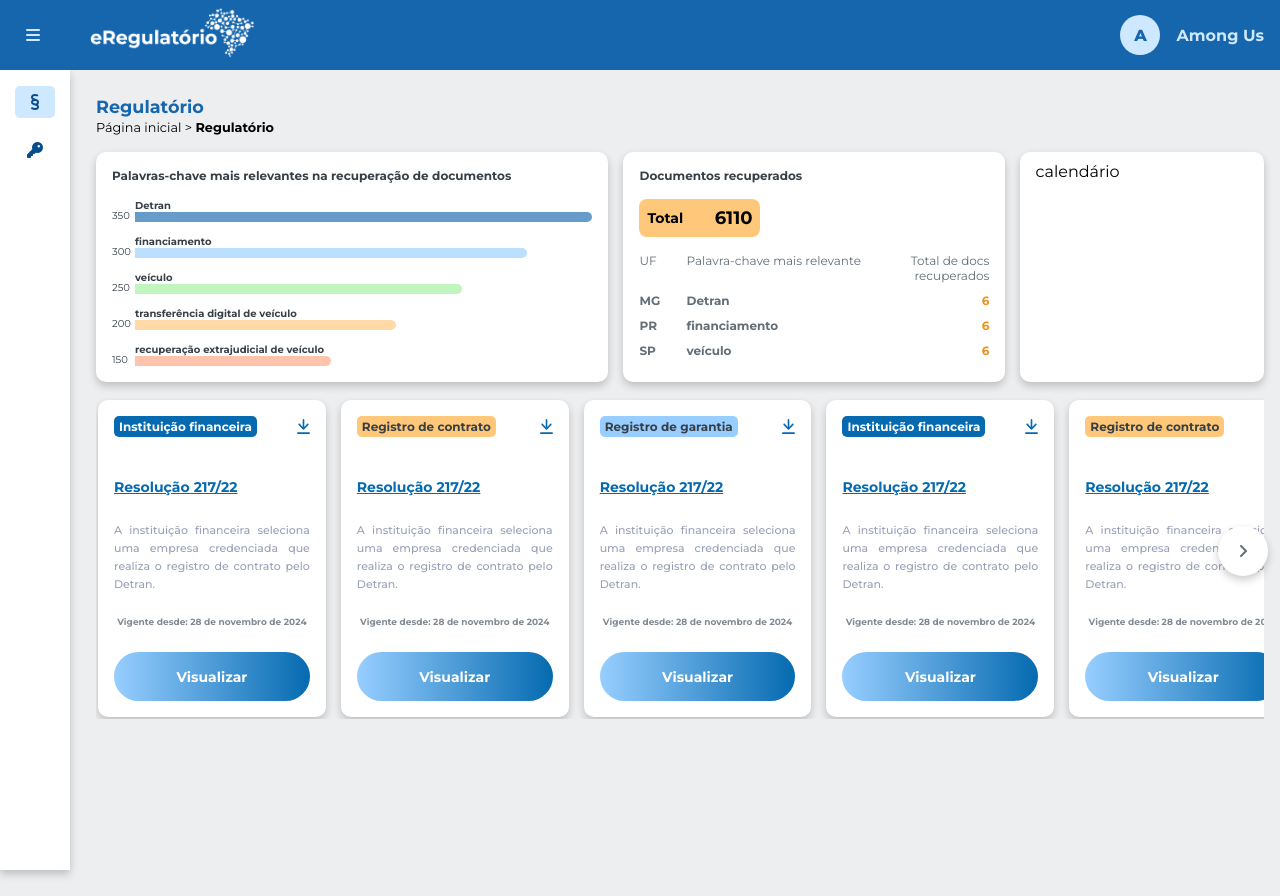
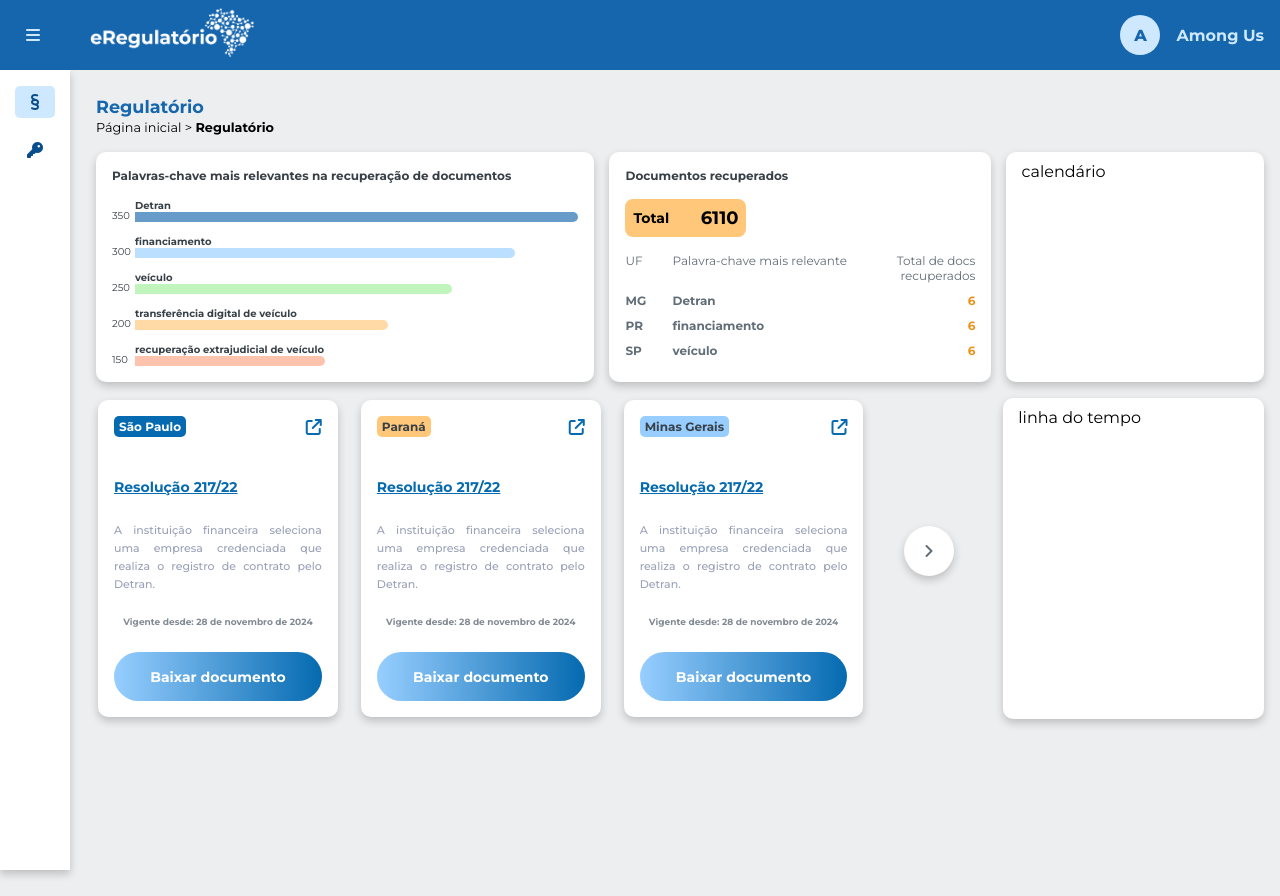
Before and after one commit to nicoledalarmelina/hackathon-among-us, an Angular app: page / in a window 1280 px wide. Built offline with nearby package versions, Linux system fonts and the light colour scheme.

Commit message:
feat: dashboard

```diff
--- a/src/app/core/models/dashboard/documento-recuperado.model.ts
+++ b/src/app/core/models/dashboard/documento-recuperado.model.ts
@@ -1,7 +1,7 @@
 import { TipoDocumento } from "../../enums/tipoDocumento.enum";
 
 export class DocumentoRecuperado {
-    tipoDocumento: TipoDocumento;
+    uf: string;
     titulo: string;
     resumo: string;
     vigencia: Date;
--- a/src/app/pages/dashboard/dashboard.component.html
+++ b/src/app/pages/dashboard/dashboard.component.html
@@ -9,20 +9,25 @@
         <app-listagem-docs-uf></app-listagem-docs-uf>
     </div>
 
-    <div class="card teste">
+    <div class="card calendar">
         calendário
     </div>
 </div>
 
-<div class="arrow left" (click)="clickLeftArrow()" *ngIf="index > 0"><i class="fa-solid fa-angle-left"></i></div>
-<div class="arrow right" (click)="clickRightArrow()" *ngIf="totalIndexes > index + 1"><i
-        class="fa-solid fa-angle-right"></i></div>
+<div class="arrow right" (click)="clickRightArrow()" matTooltip="Ver todos os documentos recuperados">
+    <i class="fa-solid fa-angle-right"></i>
+</div>
 
-<section class="docs-carousel">
-    <!-- <div class="row" [ngStyle]="{ 'transform': 'translateX(-' + slidePositon + '%)' }"> -->
-    <div class="row carousel" [ngStyle]="{'transform': 'translate(' + slidePositon + 'vw)'}">
-        <div *ngFor="let documento of listaDocumentos" class="teste">
+<div class="row mr-1 mb-1">
+    <section class="docs-carousel">
+        @for(documento of listaDocumentos; track documento) {
+        <div class="document">
             <app-file-card [documento]="documento"></app-file-card>
         </div>
-    </div>
-</section>
+        }
+    </section>
+
+    <section class="card timeline">
+        linha do tempo
+    </section>
+</div>
--- a/src/app/pages/dashboard/dashboard.component.scss
+++ b/src/app/pages/dashboard/dashboard.component.scss
@@ -1,6 +1,6 @@
 .chart {
     padding: 1rem;
-    width: 45%;
+    width: 41%;
 }
 
 .docs {
@@ -8,19 +8,29 @@
     width: 30%;
 }
 
-.teste {
+.calendar {
     width: 20%;
+}
+
+.carousel {
+    flex-wrap: wrap;
 }
 
 .docs-carousel {
     padding: 2px;
-    margin-right: 1rem;
-    overflow: hidden;
+    width: 77%;
+    flex-wrap: wrap;
+    display: flex;
+    flex-direction: row;
+    gap: 23px;
 
-    .row {
-        transition: all 0.8s ease-in-out;
-        // transform: translateX(-100%);
+    .document {
+        width: 27%;
     }
+}
+
+.timeline {
+    width: 20%
 }
 
 .arrow {
@@ -39,6 +49,6 @@
     cursor: pointer;
 
     &.right {
-        right: 12px;
+        right: 25.5%;
     }
 }
--- a/src/app/pages/dashboard/dashboard.component.ts
+++ b/src/app/pages/dashboard/dashboard.component.ts
@@ -7,12 +7,14 @@ import { TipoDocumento } from '../../core/enums/tipoDocumento.enum';
 import { FileCardComponent } from '../../shared/components/file-card/file-card.component';
 import { ListagemDocsUfComponent } from './components/listagem-docs-uf/listagem-docs-uf.component';
 import { GraficoPalavrasChaveComponent } from './components/grafico-palavras-chave/grafico-palavras-chave.component';
+import { MatTooltipModule } from '@angular/material/tooltip';
 
 @Component({
   selector: 'app-dashboard',
   standalone: true,
   imports: [
     CommonModule,
+    MatTooltipModule,
     BreadcrumbComponent,
     FileCardComponent,
     ListagemDocsUfComponent,
@@ -26,98 +28,21 @@ export class DashboardComponent {
   listaDocumentos: DocumentoRecuperado[] = [
     <DocumentoRecuperado>{
       titulo: "Resolução 217/22",
-      tipoDocumento: TipoDocumento.instituicaoFinanceira,
+      uf: 'SP',
       resumo: "A instituição financeira seleciona uma empresa credenciada que realiza o registro de contrato pelo Detran.",
       vigencia: new Date(),
       base64: ""
     },
     <DocumentoRecuperado>{
       titulo: "Resolução 217/22",
-      tipoDocumento: TipoDocumento.registroContrato,
+      uf: 'PR',
       resumo: "A instituição financeira seleciona uma empresa credenciada que realiza o registro de contrato pelo Detran.",
       vigencia: new Date(),
       base64: ""
     },
     <DocumentoRecuperado>{
       titulo: "Resolução 217/22",
-      tipoDocumento: TipoDocumento.registroGarantia,
-      resumo: "A instituição financeira seleciona uma empresa credenciada que realiza o registro de contrato pelo Detran.",
-      vigencia: new Date(),
-      base64: ""
-    },
-    <DocumentoRecuperado>{
-      titulo: "Resolução 217/22",
-      tipoDocumento: TipoDocumento.instituicaoFinanceira,
-      resumo: "A instituição financeira seleciona uma empresa credenciada que realiza o registro de contrato pelo Detran.",
-      vigencia: new Date(),
-      base64: ""
-    },
-    <DocumentoRecuperado>{
-      titulo: "Resolução 217/22",
-      tipoDocumento: TipoDocumento.registroContrato,
-      resumo: "A instituição financeira seleciona uma empresa credenciada que realiza o registro de contrato pelo Detran.",
-      vigencia: new Date(),
-      base64: ""
-    },
-    <DocumentoRecuperado>{
-      titulo: "Resolução 217/22",
-      tipoDocumento: TipoDocumento.registroGarantia,
-      resumo: "A instituição financeira seleciona uma empresa credenciada que realiza o registro de contrato pelo Detran.",
-      vigencia: new Date(),
-      base64: ""
-    },
-    <DocumentoRecuperado>{
-      titulo: "Resolução 217/22",
-      tipoDocumento: TipoDocumento.registroContrato,
-      resumo: "A instituição financeira seleciona uma empresa credenciada que realiza o registro de contrato pelo Detran.",
-      vigencia: new Date(),
-      base64: ""
-    },
-    <DocumentoRecuperado>{
-      titulo: "Resolução 217/22",
-      tipoDocumento: TipoDocumento.instituicaoFinanceira,
-      resumo: "A instituição financeira seleciona uma empresa credenciada que realiza o registro de contrato pelo Detran.",
-      vigencia: new Date(),
-      base64: ""
-    },
-    <DocumentoRecuperado>{
-      titulo: "Resolução 217/22",
-      tipoDocumento: TipoDocumento.registroGarantia,
-      resumo: "A instituição financeira seleciona uma empresa credenciada que realiza o registro de contrato pelo Detran.",
-      vigencia: new Date(),
-      base64: ""
-    },
-    <DocumentoRecuperado>{
-      titulo: "Resolução 217/22",
-      tipoDocumento: TipoDocumento.registroContrato,
-      resumo: "A instituição financeira seleciona uma empresa credenciada que realiza o registro de contrato pelo Detran.",
-      vigencia: new Date(),
-      base64: ""
-    },
-    <DocumentoRecuperado>{
-      titulo: "Resolução 217/22",
-      tipoDocumento: TipoDocumento.instituicaoFinanceira,
-      resumo: "A instituição financeira seleciona uma empresa credenciada que realiza o registro de contrato pelo Detran.",
-      vigencia: new Date(),
-      base64: ""
-    },
-    <DocumentoRecuperado>{
-      titulo: "Resolução 217/22",
-      tipoDocumento: TipoDocumento.registroGarantia,
-      resumo: "A instituição financeira seleciona uma empresa credenciada que realiza o registro de contrato pelo Detran.",
-      vigencia: new Date(),
-      base64: ""
-    },
-    <DocumentoRecuperado>{
-      titulo: "Resolução 217/22",
-      tipoDocumento: TipoDocumento.registroContrato,
-      resumo: "A instituição financeira seleciona uma empresa credenciada que realiza o registro de contrato pelo Detran.",
-      vigencia: new Date(),
-      base64: ""
-    },
-    <DocumentoRecuperado>{
-      titulo: "Resolução 217/22",
-      tipoDocumento: TipoDocumento.instituicaoFinanceira,
+      uf: 'MG',
       resumo: "A instituição financeira seleciona uma empresa credenciada que realiza o registro de contrato pelo Detran.",
       vigencia: new Date(),
       base64: ""
--- a/src/app/shared/components/file-card/file-card.component.html
+++ b/src/app/shared/components/file-card/file-card.component.html
@@ -1,12 +1,12 @@
 <div class="card documento-recuperado">
     <section>
-        <p [ngClass]="retornarClasseTipo(documento.tipoDocumento)">{{ documento.tipoDocumento }}</p>
-        <img src="./assets/images/download-icon.svg">
+        <p [ngClass]="documento.uf">{{ getName(documento.uf) }}</p>
+        <i class="fa-solid fa-arrow-up-right-from-square" matTooltip="Ir para diário oficial"></i>
     </section>
     <p class="mt-1">{{ documento.titulo }}</p>
     <span>{{ documento.resumo }}</span>
     <span class="data">
         Vigente desde: {{ formatarData(documento.vigencia) }}
     </span>
-    <button mat-stroked-button>Visualizar</button>
+    <button mat-stroked-button>Baixar documento</button>
 </div>
--- a/src/app/shared/components/file-card/file-card.component.scss
+++ b/src/app/shared/components/file-card/file-card.component.scss
@@ -4,8 +4,6 @@
   justify-content: space-between;
   padding: 1rem;
   flex-direction: column;
-  // width: 230px;
-  width: 15.3vw;
   gap: 15px;
   height: 285px;
 }
@@ -54,19 +52,24 @@ section {
     font-weight: 700;
     text-decoration: none;
 
-    &.instituicao-financeira {
+    &.SP {
       background-color: #056ab0;
       color: #FFF;
     }
 
-    &.registro-contrato {
+    &.PR {
       background-color: #FFC779;
       color: #384047;
     }
 
-    &.registro-garantia {
+    &.MG {
       background-color: #97CEFF;
       color: #384047;
     }
   }
 }
+
+i {
+  color: #056ab0;
+  cursor: pointer;
+}
--- a/src/app/shared/components/file-card/file-card.component.ts
+++ b/src/app/shared/components/file-card/file-card.component.ts
@@ -2,11 +2,12 @@ import { Component, Input, LOCALE_ID } from '@angular/core';
 import { DocumentoRecuperado } from '../../../core/models/dashboard/documento-recuperado.model';
 import { TipoDocumento } from '../../../core/enums/tipoDocumento.enum';
 import { CommonModule } from '@angular/common';
+import { MatTooltipModule } from '@angular/material/tooltip';
 
 @Component({
   selector: 'app-file-card',
   standalone: true,
-  imports: [CommonModule],
+  imports: [CommonModule, MatTooltipModule],
   templateUrl: './file-card.component.html',
   styleUrl: './file-card.component.scss'
 })
@@ -34,11 +35,13 @@ export class FileCardComponent {
     return `${vigencia.getDate()} de ${this.meses[mes]} de ${vigencia.getFullYear()}`;
   }
 
-  retornarClasseTipo(tipoDocumento: TipoDocumento) {
-    switch (tipoDocumento) {
-      case TipoDocumento.instituicaoFinanceira: return 'instituicao-financeira';
-      case TipoDocumento.registroContrato: return 'registro-contrato';
-      case TipoDocumento.registroGarantia: return 'registro-garantia';
+  getName(uf: string) {
+    switch (uf) {
+      case 'MG': return 'Minas Gerais';
+      case 'PR': return 'Paraná';
+      case 'SP': return 'São Paulo';
+
+      default: return '';
     }
   }
 }
```
Also changed, not shown: src/app/core/consts/ufs.const.ts (added, +28 -0 lines), src/app/core/enums/ufs.enum.ts (added).
